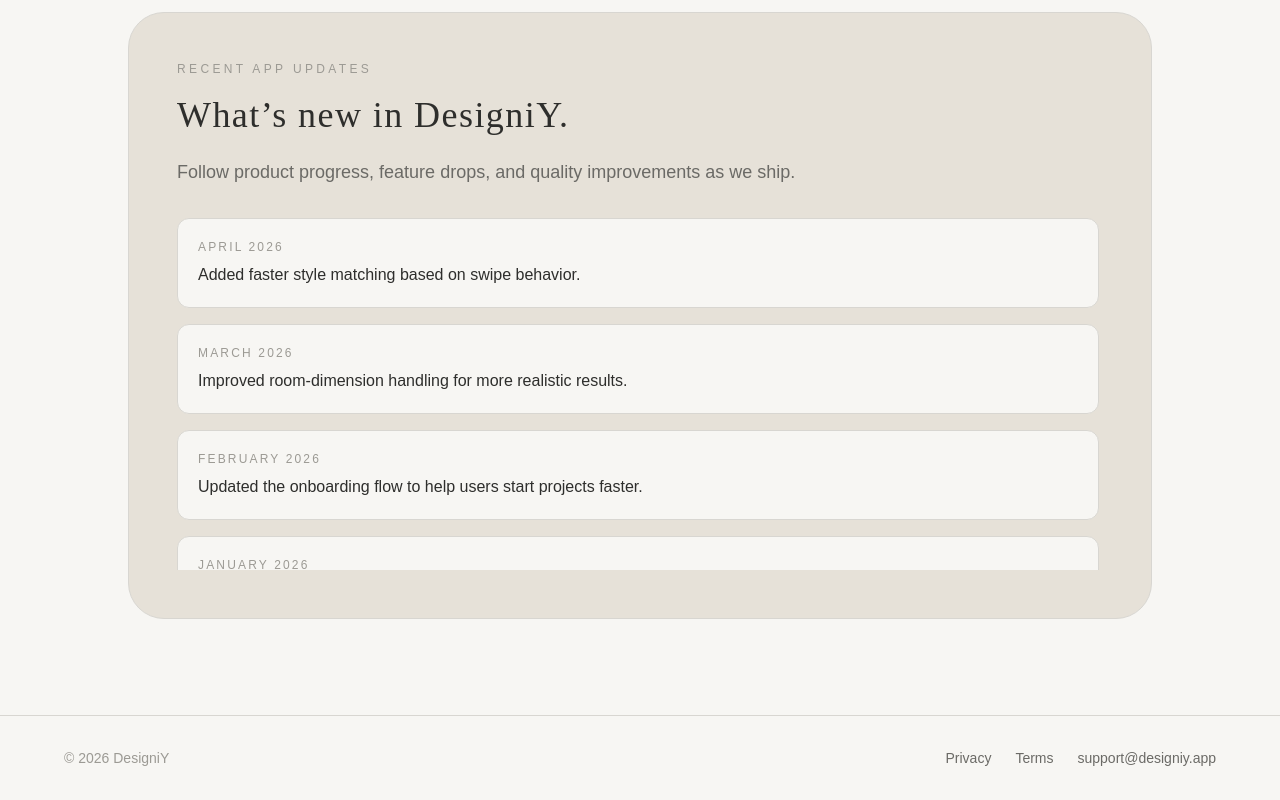
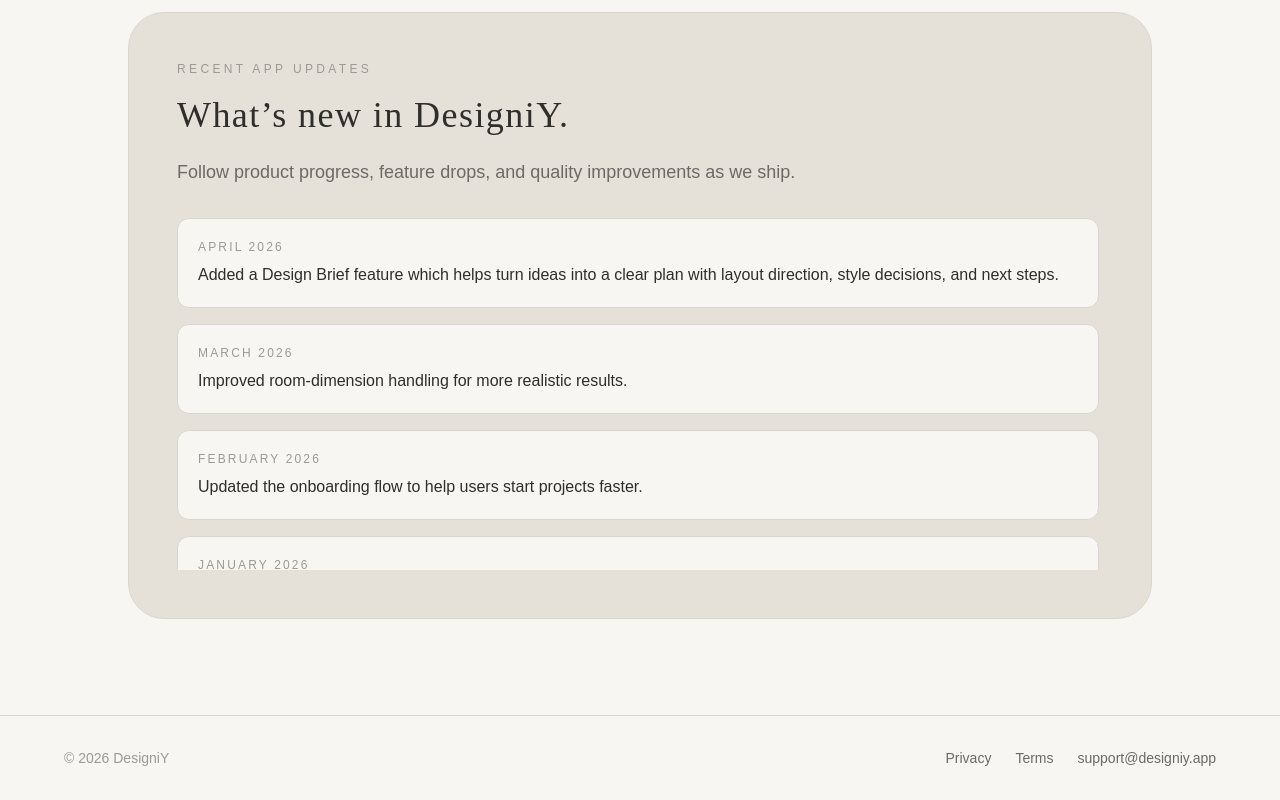
Before and after one commit to cisekdesigns/builderiywebsite, a Next.js app: page / in a window 1280 px wide. Shown: the part 1361-2161 px from the top of the page. Built offline with nearby package versions, Linux system fonts and the light colour scheme.

Commit message:
update April 2026 with Design Brief feature

```diff
--- a/app/page.tsx
+++ b/app/page.tsx
@@ -185,7 +185,7 @@ export default function Home() {
                 April 2026
               </p>
               <p className="mt-2 text-base text-[#2E2E2C]">
-                Added faster style matching based on swipe behavior.
+              Added a Design Brief feature which helps turn ideas into a clear plan with layout direction, style decisions, and next steps.
               </p>
             </div>
             <div className="rounded-xl border border-[#D8D6D1] bg-[#F7F6F3] p-5">
```
